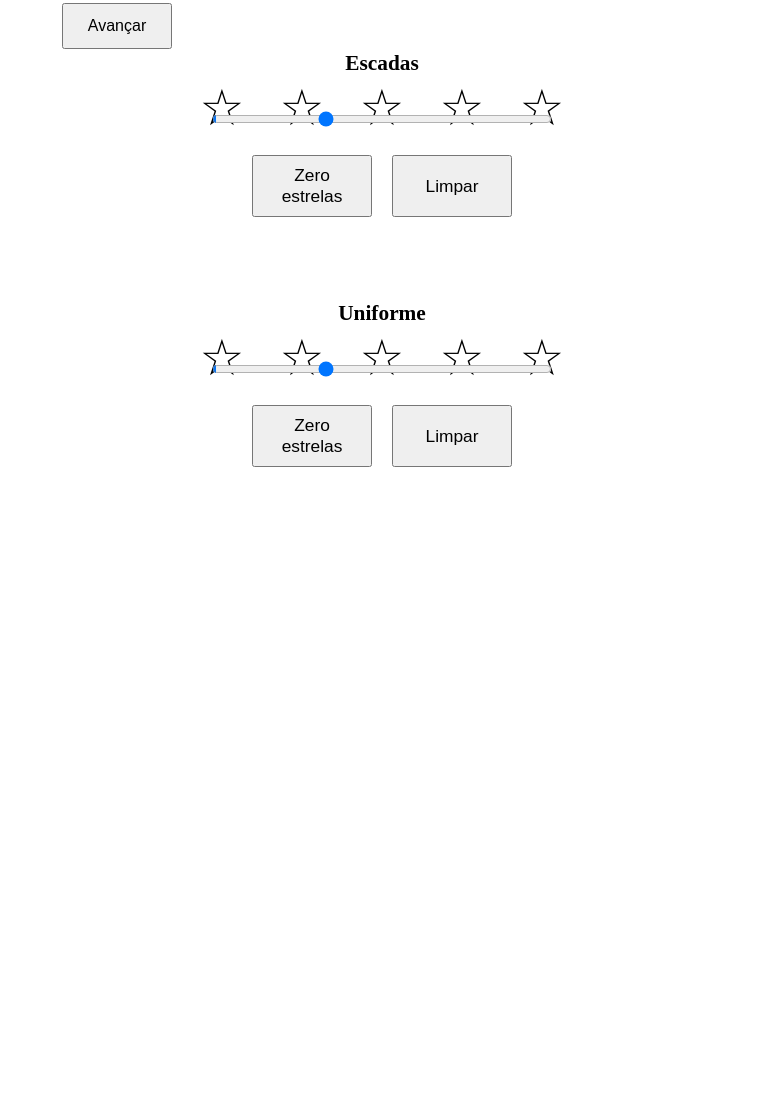
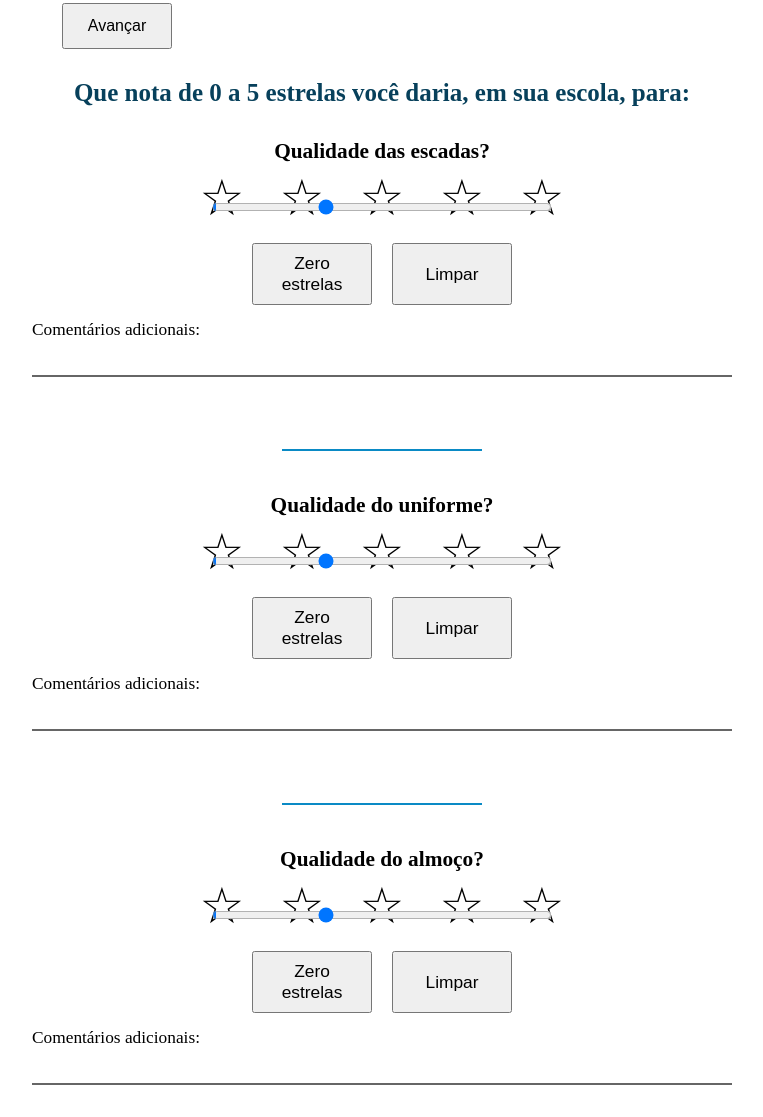
Before and after one commit to guirodrigues26/feira-tecnico-2025, a plain HTML site: page form/form.html in a window 1280 px wide. Shown: the part 533-1650 px from the top of the page, without its empty margins (258-1021 px from the left). Before the commit the page ends 1032 px from the top, so only its background shows below. Drawn offline with Linux system fonts and the light colour scheme.

Commit message:
elaboração sobre o protótipo

```diff
--- a/form/form.css
+++ b/form/form.css
@@ -144,6 +144,13 @@ fieldset {
     max-width: 100%;
 }
 
+#q {
+    font-size: 25px;
+    font-weight: bold;
+    margin: 30px 0;
+    color: #07405b;
+}
+
 .question-label, .rating, .rating-stars {
     display: flex;
     flex-direction: column;
@@ -158,13 +165,12 @@ fieldset {
 
 .rating {
     margin-top: 35px;
-    width: 424px;
-    max-width: 80%;
+    width: 340px;
 }
 
 .rating-stars {
     position: relative;
-    bottom: 48px;
+    bottom: 46.5px;
     display: grid;
     width: 400px;
     max-width: 100%;
@@ -194,6 +200,31 @@ fieldset {
     padding: 8px;
 }
 
-.question + .question {
-    margin-top: 80px;
+.comments {
+    width: 700px;
+    margin-top: 15px;
+    display: flex;
+    flex-direction: column;
 }
+
+.comments input {
+    border-color: #666;
+    border-top: none;
+    border-left: none;
+    border-right: none;
+    font-size: 12pt;
+    margin-top: 14px;
+    padding-bottom: 3px;
+}
+
+.comments input:focus {
+    outline: none;
+}
+
+hr {
+    margin-top: 70px;
+    margin-bottom: 40px;
+    width: 200px;
+    border: none;
+    border-top: 2px solid #0a8ac5;
+}
--- a/form/form.html
+++ b/form/form.html
@@ -28,12 +28,12 @@
         <div id="pii">
             <fieldset data-pii="1" class="pii-question">
                 <label class="pii-input-label" for="1-nome">Nome completo&nbsp;<span class="ob">*</span></label>
-                <input class="pii-input" id="1-nome" type="text" required>
+                <input name="nome" class="pii-input" id="1-nome" type="text" required>
             </fieldset>
 
             <fieldset data-pii="2" class="pii-question">
                 <label class="pii-input-label" for="2-escola">Escola&nbsp;<span class="ob">*</span></label>
-                <select class="pii-input" id="2-escola" list="escolas" type="text" placeholder="Selecione" required>
+                <select name="escola" class="pii-input" id="2-escola" list="escolas" type="text" placeholder="Selecione" required>
                     <option value="" id="escolas-empty">Selecione...</option>
                     <!--DEIXAR EM ORDEM ALFABÉTICA!!-->
                     <option value="lorem">Escola Municipal Lorem</option>
@@ -58,16 +58,16 @@
 
             <fieldset data-pii="3" class="pii-question">
                 <label class="pii-input-label" for="3-email">Email de matrícula válido&nbsp;<span class="ob">*</span></label>
-                <input class="pii-input" id="3-email" type="text" required>
+                <input name="email" class="pii-input" id="3-email" type="text" required>
             </fieldset>
 
             <fieldset data-pii="4" class="pii-question">
                 <p class="pii-4">Em qual nível de estudo você está?&nbsp;<span class="ob">*</span></p>
-                <div class="pii-radio">
+                <div name="estudo" class="pii-radio">
                     <input class="pii-radio-input" id="4-q1" type="radio" name="4" required>
                     <label class="pii-radio-label" for="4-q1">Ensino Médio</label>
                 </div>
-                <div class="pii-radio">
+                <div name="estudo" class="pii-radio">
                     <input class="pii-radio-input" id="4-q2" type="radio" name="4" required>
                     <label class="pii-radio-label" for="4-q2">Ensino Superior</label>
                 </div>
@@ -75,10 +75,11 @@
             <button id="pii-submit" type="submit">Avançar</button>
             <!--<button id="pii-submit" onclick="piiSubmit()">Avançar</button>-->
 
-            <!--protótipo, esconder isso depois-->
+        <!--protótipo, depois isso vai ser um form-->
         <div id="main-form">
+            <p id="q">Que nota de 0 a 5 estrelas você daria, em sua escola, para:</p>
             <fieldset class="question" data-question="0">
-                <label class="question-label" for="question-0">Escadas</label>
+                <label class="question-label" for="question-0">Qualidade das escadas?</label>
                 <input class="rating" id="question-0" type="range" min="1" max="5" value="0">
                     <div class="rating-stars">
                         <span>☆</span><span>☆</span><span>☆</span><span>☆</span><span>☆</span>
@@ -87,10 +88,14 @@
                     <button type="" class="no-stars">Zero estrelas</button>
                     <button type="" class="clear-answer">Limpar</button>
                 </div>
+                <div class="comments">
+                    <label for="comments-0">Comentários adicionais:</label>
+                    <input id="comments-0" type="text">
+                </div>
             </fieldset>
-
+            <hr>
             <fieldset class="question" data-question="1">
-                <label class="question-label" for="question-1">Uniforme</label>
+                <label class="question-label" for="question-1">Qualidade do uniforme?</label>
                 <input class="rating" id="question-1" type="range" min="1" max="5" value="0">
                     <div class="rating-stars">
                         <span>☆</span><span>☆</span><span>☆</span><span>☆</span><span>☆</span>
@@ -99,6 +104,26 @@
                     <button type="" class="no-stars">Zero estrelas</button>
                     <button type="" class="clear-answer">Limpar</button>
                 </div>
+                <div class="comments">
+                    <label for="comments-1">Comentários adicionais:</label>
+                    <input id="comments-1" type="text">
+                </div>
+            </fieldset>
+            <hr>
+            <fieldset class="question" data-question="2">
+                <label class="question-label" for="question-2">Qualidade do almoço?</label>
+                <input class="rating" id="question-2" type="range" min="1" max="5" value="0">
+                    <div class="rating-stars">
+                        <span>☆</span><span>☆</span><span>☆</span><span>☆</span><span>☆</span>
+                    </div>
+                <div class="button-container">
+                    <button type="" class="no-stars">Zero estrelas</button>
+                    <button type="" class="clear-answer">Limpar</button>
+                </div>
+                <div class="comments">
+                    <label for="comments-2">Comentários adicionais:</label>
+                    <input id="comments-2" type="text">
+                </div>
             </fieldset>
         </div>
     </form>
```
